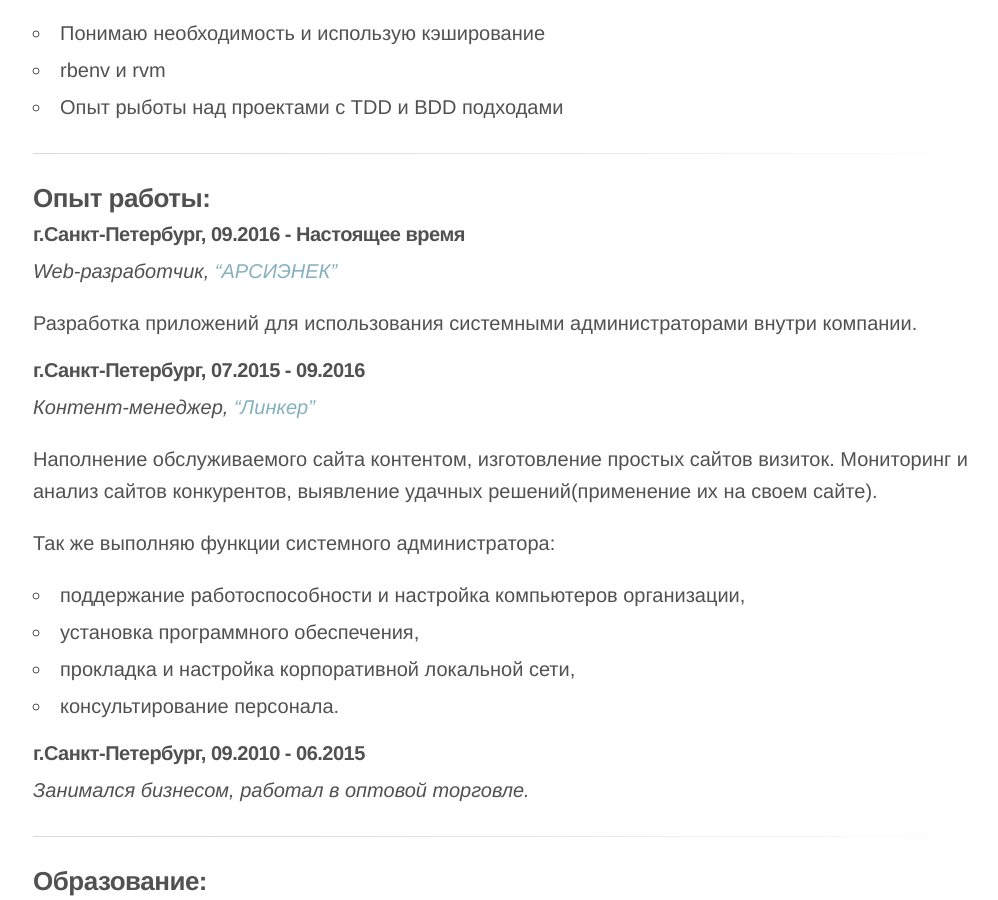
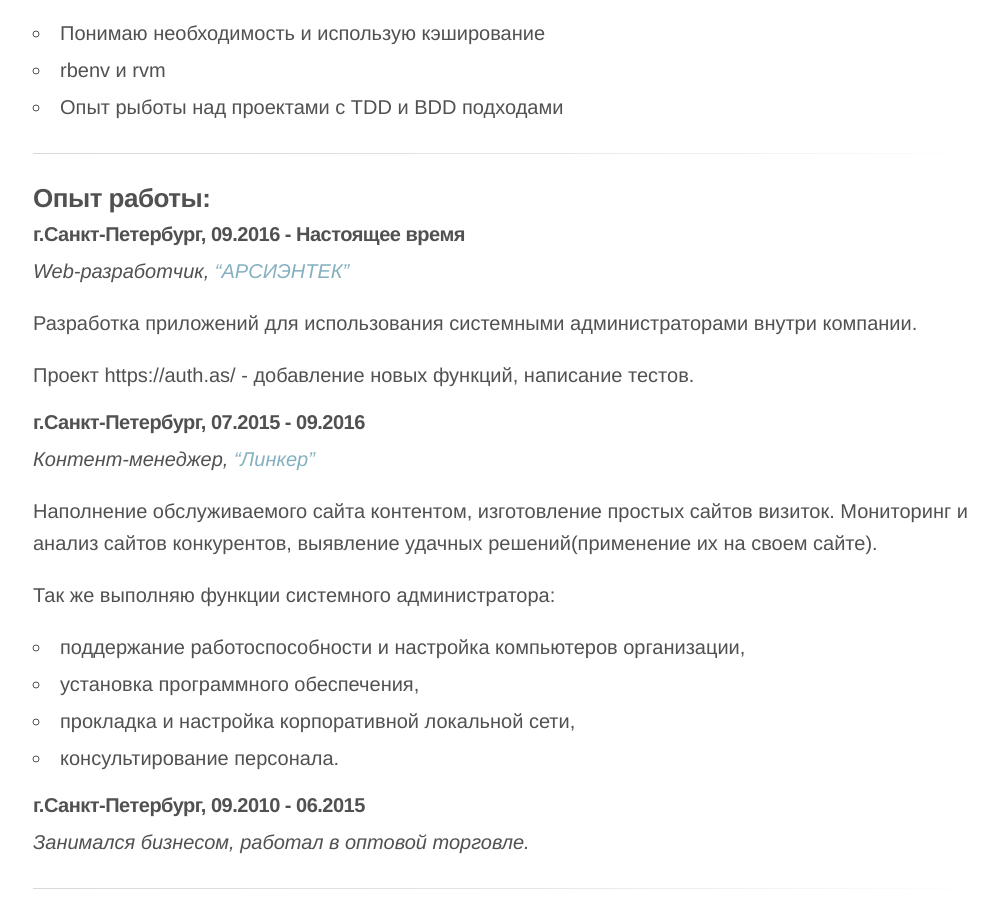
Before and after one commit to vlasikhin/vlasikhin.github.io, a Jekyll site: the page built from ru.md, in a window 1280 px wide and 900 px high, scrolled down 1112 px. Shown: the whole window, without its empty margins (127-1125 px from the left). Built offline with Jekyll 4.4.1, drawn with Linux system fonts in a browser that asks for light colours.

Commit message:
add fixes for ru version

```diff
--- a/ru.md
+++ b/ru.md
@@ -41,9 +41,12 @@ title: Ruby on Rails Developer
 
 ###### г.Санкт-Петербург, 09.2016 - Настоящее время
 
-_Web-разработчик, ["АРСИЭНЕК"](http://rcntec.com/)_
+_Web-разработчик, ["АРСИЭНТЕК"](http://rcntec.com/)_
 
 Разработка приложений для использования системными администраторами внутри компании.
+
+Проект https://auth.as/ - добавление новых функций, написание тестов.
+
 
 ###### г.Санкт-Петербург, 07.2015 - 09.2016
 
```
Also changed, not shown: en.md (+1 -1 lines).
